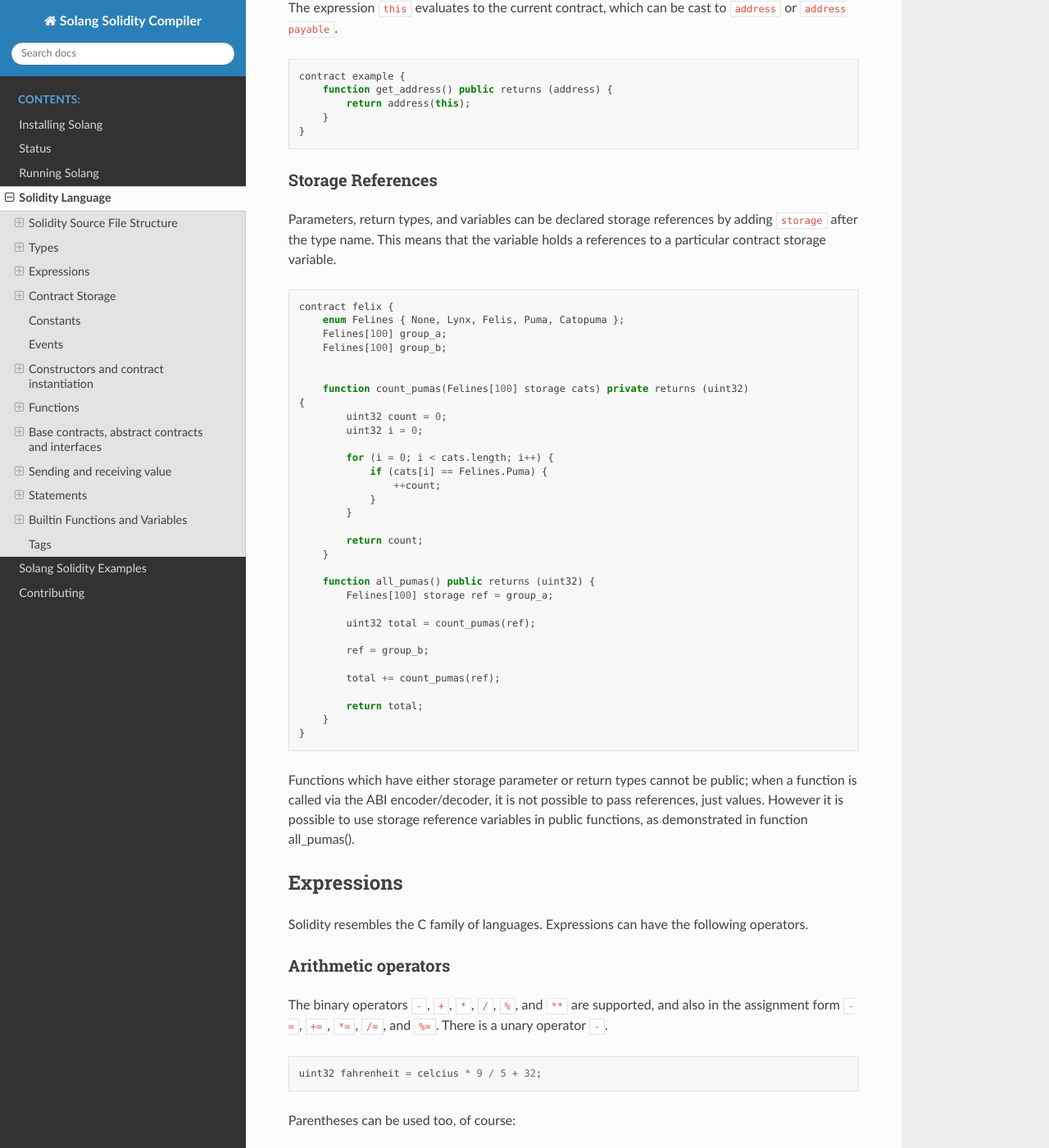
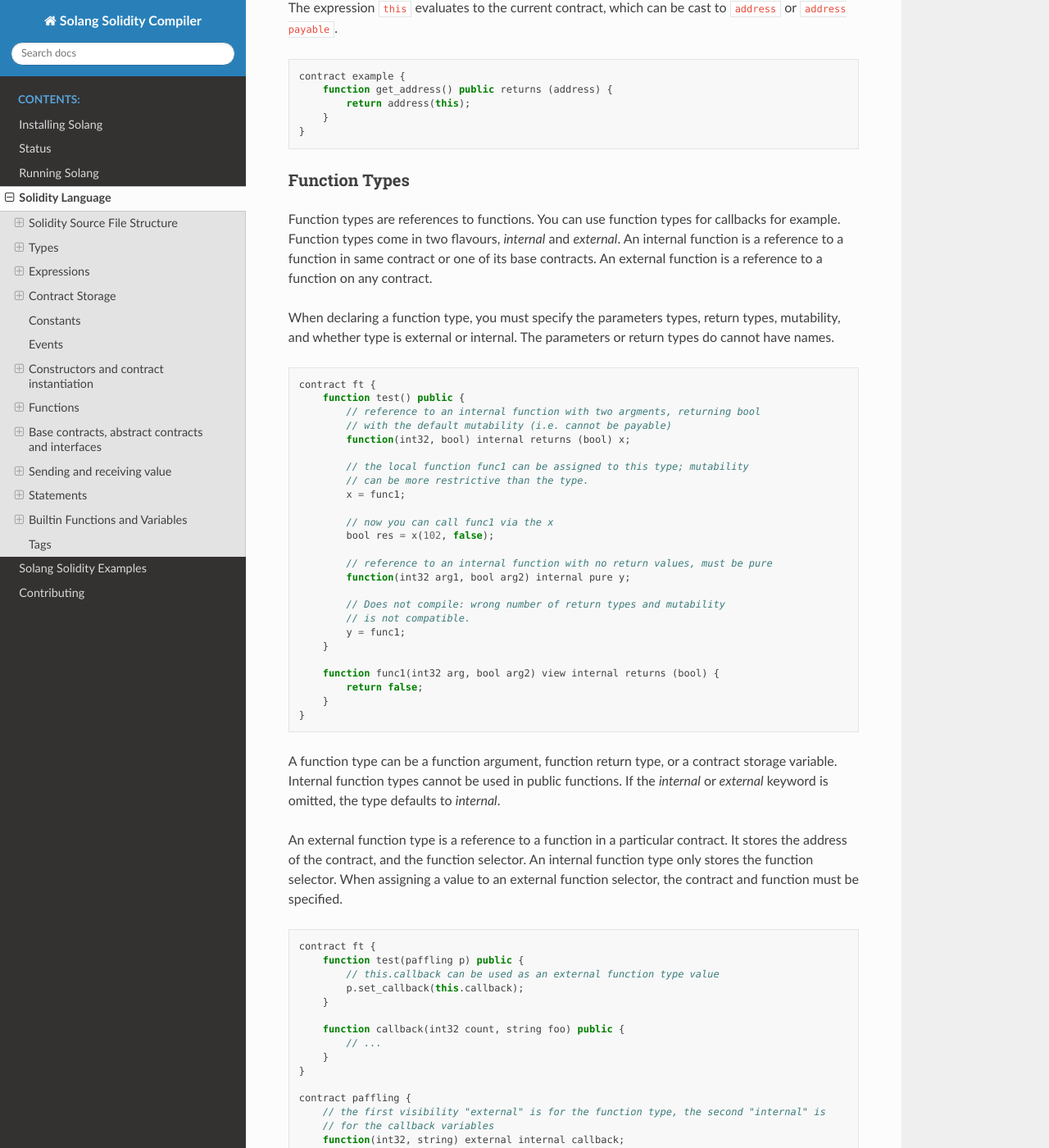
Before and after one commit to hyperledger-solang/solang, a Sphinx documentation site: the page built from docs/language.rst, in a window 1280 px wide and 1400 px high, scrolled down 15886 px. Shown: the whole window at 82% size. Built offline with Sphinx 7.4.7 and the Read the Docs theme 2.0.0, drawn with Linux system fonts in a browser that asks for light colours; some of the changed text lies outside the part shown.

Commit message:
Document function types
Signed-off-by: Sean Young <sean@mess.org>

```diff
--- a/docs/language.rst
+++ b/docs/language.rst
@@ -815,6 +815,81 @@ The expression ``this`` evaluates to the current contract, which can be cast to
         }
     }
 
+Function Types
+______________
+
+Function types are references to functions. You can use function types for callbacks for example.
+Function types come in two flavours, `internal` and `external`. An internal function is a reference
+to a function in same contract or one of its base contracts. An external function is a reference
+to a function on any contract.
+
+When declaring a function type, you must specify the parameters types, return types, mutability,
+and whether type is external or internal. The parameters or return types do cannot have names.
+
+.. code-block:: javascript
+
+    contract ft {
+        function test() public {
+            // reference to an internal function with two argments, returning bool
+            // with the default mutability (i.e. cannot be payable)
+            function(int32, bool) internal returns (bool) x;
+
+            // the local function func1 can be assigned to this type; mutability
+            // can be more restrictive than the type.
+            x = func1;
+
+            // now you can call func1 via the x
+            bool res = x(102, false);
+
+            // reference to an internal function with no return values, must be pure
+            function(int32 arg1, bool arg2) internal pure y;
+
+            // Does not compile: wrong number of return types and mutability
+            // is not compatible.
+            y = func1;
+        }
+
+        function func1(int32 arg, bool arg2) view internal returns (bool) {
+            return false;
+        }
+    }
+
+A function type can be a function argument, function return type, or a contract storage variable. Internal
+function types cannot be used in public functions. If the `internal` or `external` keyword is omitted,
+the type defaults to `internal`.
+
+An external function type is a reference to a function in a particular contract. It stores the address of
+the contract, and the function selector. An internal function type only stores the function selector. When
+assigning a value to an external function selector, the contract and function must be specified.
+
+.. code-block:: javascript
+
+    contract ft {
+        function test(paffling p) public {
+            // this.callback can be used as an external function type value
+            p.set_callback(this.callback);
+        }
+
+        function callback(int32 count, string foo) public {
+            // ...
+        }
+    }
+
+    contract paffling {
+        // the first visibility "external" is for the function type, the second "internal" is
+        // for the callback variables
+        function(int32, string) external internal callback;
+
+        function set_callback(function(int32, string) external c) public {
+            callback = c;
+        }
+
+        function piffle() public {
+            callback(1, "paffled");
+        }
+    }
+
+
 Storage References
 __________________
 
```
Also changed, not shown: CHANGELOG.md (+9 -0 lines), 1 other file.
